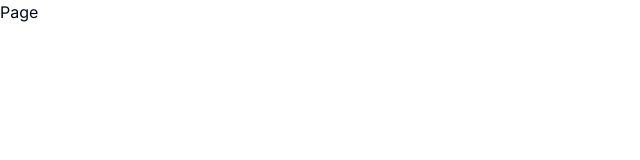
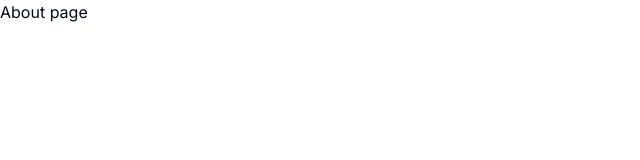
Before and after one commit to owiliwalace/jobs-app, a Next.js app: page /about in a window 1280 px wide. Shown: the top 160 px of the page, without its empty margins (0-640 px from the left). Built offline with nearby package versions, Linux system fonts and the light colour scheme.

Commit message:
Update page.tsx

```diff
--- a/src/app/about/page.tsx
+++ b/src/app/about/page.tsx
@@ -2,7 +2,13 @@ import React from 'react'
 
 const Page = () => {
   return (
-    <div>Page</div>
+    <div>
+
+ <div>
+About page
+
+</div>
+</div>
   )
 }
 
```
